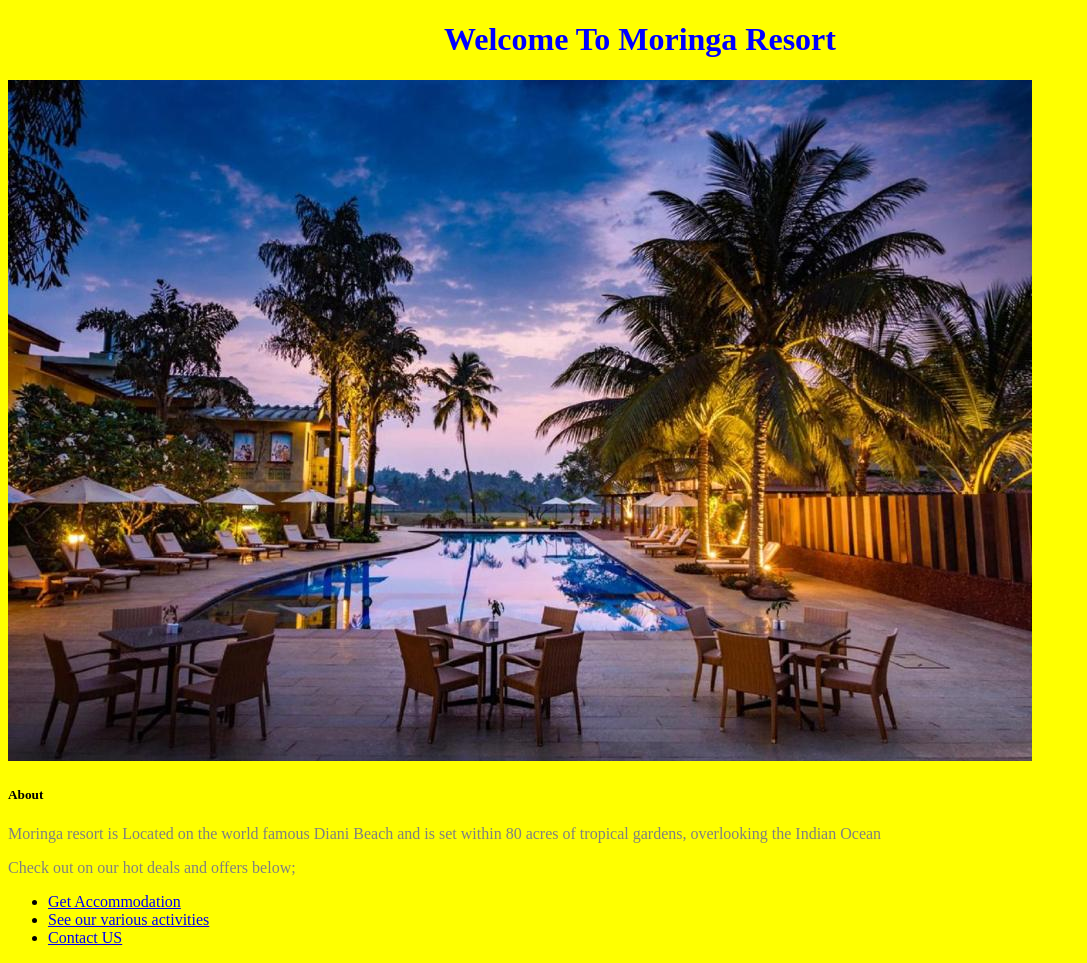
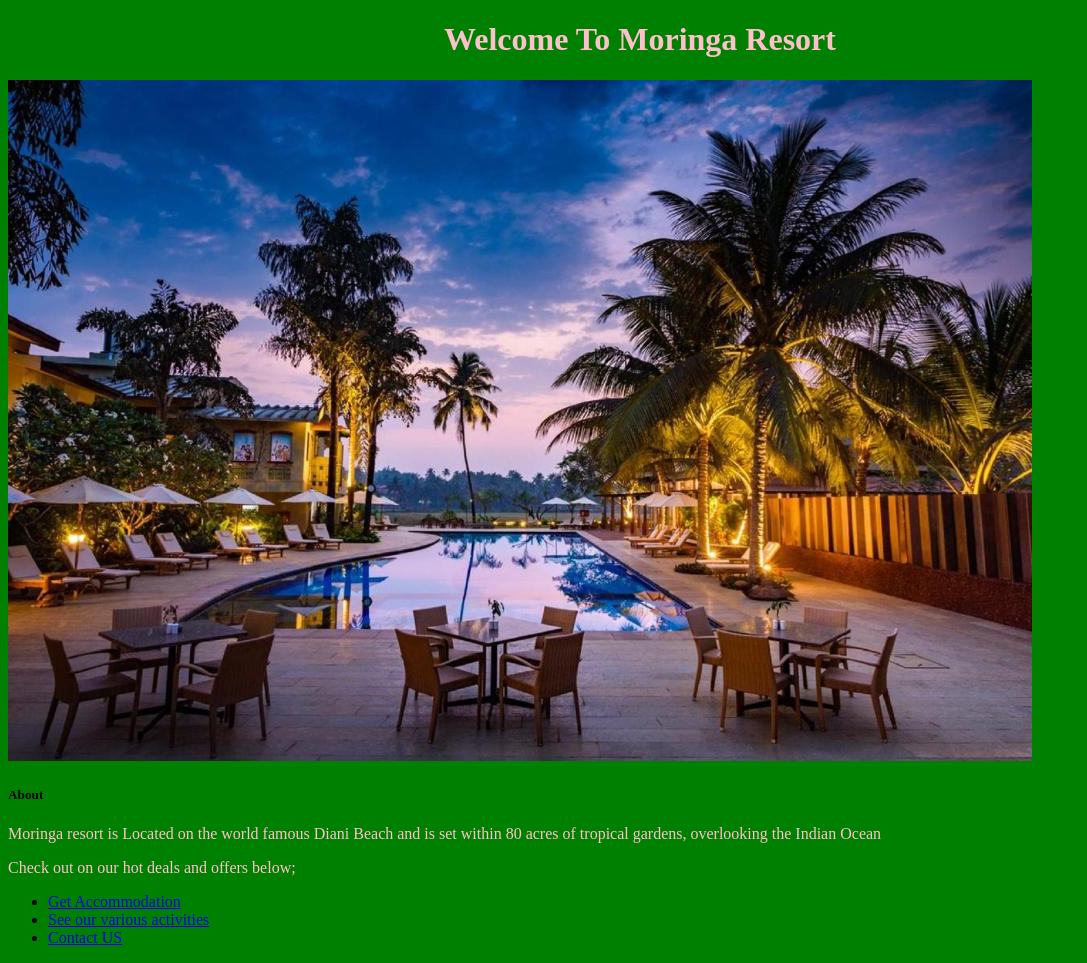
Before and after one commit to johnstat101/moringa-resort, a plain HTML site: page index.html in a window 1280 px wide. Shown: the whole page, without its empty margins (0-1087 px from the left). Drawn offline with Linux system fonts and the light colour scheme.

Commit message:
add green_theme branch

```diff
--- a/css/styles.css
+++ b/css/styles.css
@@ -1,15 +1,15 @@
 h1{
-  color: blue;
+  color: pink;
   text-align: center;
   font-weight: bold;
 }
 h2{
-  color: green;
+  color: yellow;
   font-style: italic;
 }
 p{
-  color: grey;
+  color: pink;
 }
 body{
-  background-color: yellow;
+  background-color: green;
 }
```
